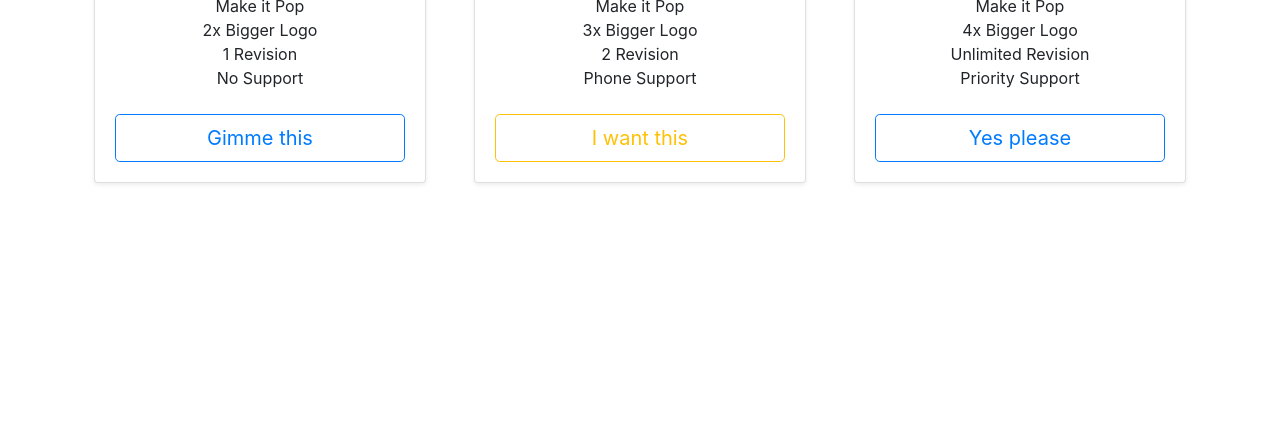
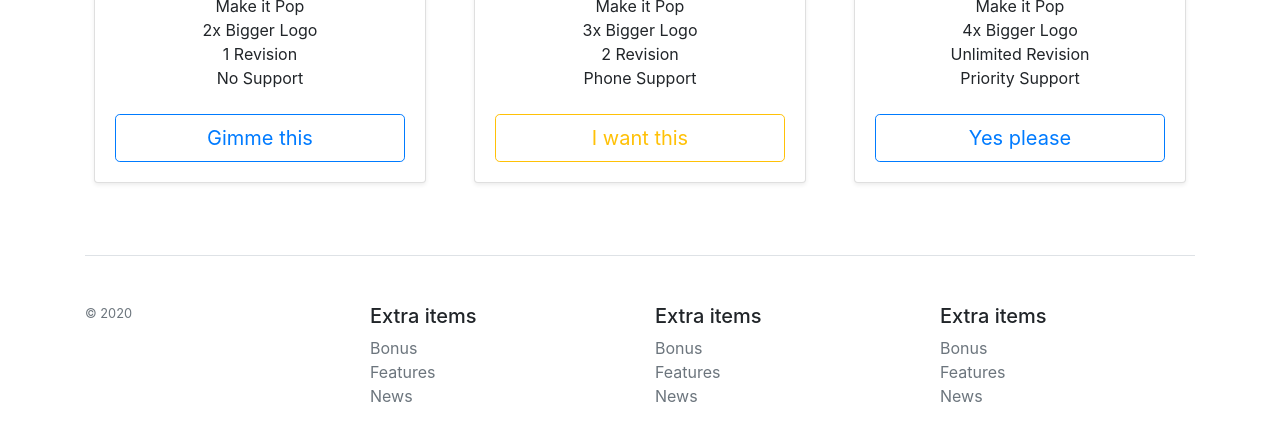
Before and after one commit to ericksen-github/pricing_page, a website built with webpack: page dist/index.html in a window 1280 px wide. Shown: the part 542-982 px from the top of the page. Before the commit the page ends 800 px from the top, so only its background shows below. Built offline with nearby package versions, Linux system fonts and the light colour scheme.

Commit message:
Added random lists at bottom to play with col sizing.

```diff
--- a/dist/index.html
+++ b/dist/index.html
@@ -99,6 +99,38 @@
           </div>
         </div>
       </div>
+
+      <footer class="my-md-5 pt-md-5 border-top">
+        <div class="row">
+          <div class="col-12 col-md">
+            <small class="d-block mb-3 text-muted">&copy; 2020</small>
+          </div>
+          <div class="col-4 col-md">
+            <h5>Extra items</h5>
+            <ul class="list-unstyled text-small">
+              <li><a href="#" class="text-muted">Bonus</a></li>
+              <li><a href="#" class="text-muted">Features</a></li>
+              <li><a href="#" class="text-muted">News</a></li>
+            </ul>
+          </div>
+          <div class="col-4 col-md">
+            <h5>Extra items</h5>
+            <ul class="list-unstyled text-small">
+              <li><a href="#" class="text-muted">Bonus</a></li>
+              <li><a href="#" class="text-muted">Features</a></li>
+              <li><a href="#" class="text-muted">News</a></li>
+            </ul>
+          </div>
+          <div class="col-4 col-md">
+            <h5>Extra items</h5>
+            <ul class="list-unstyled text-small">
+              <li><a href="#" class="text-muted">Bonus</a></li>
+              <li><a href="#" class="text-muted">Features</a></li>
+              <li><a href="#" class="text-muted">News</a></li>
+            </ul>
+          </div>
+        </div>
+      </footer>
     </div>
 
     <script
```
